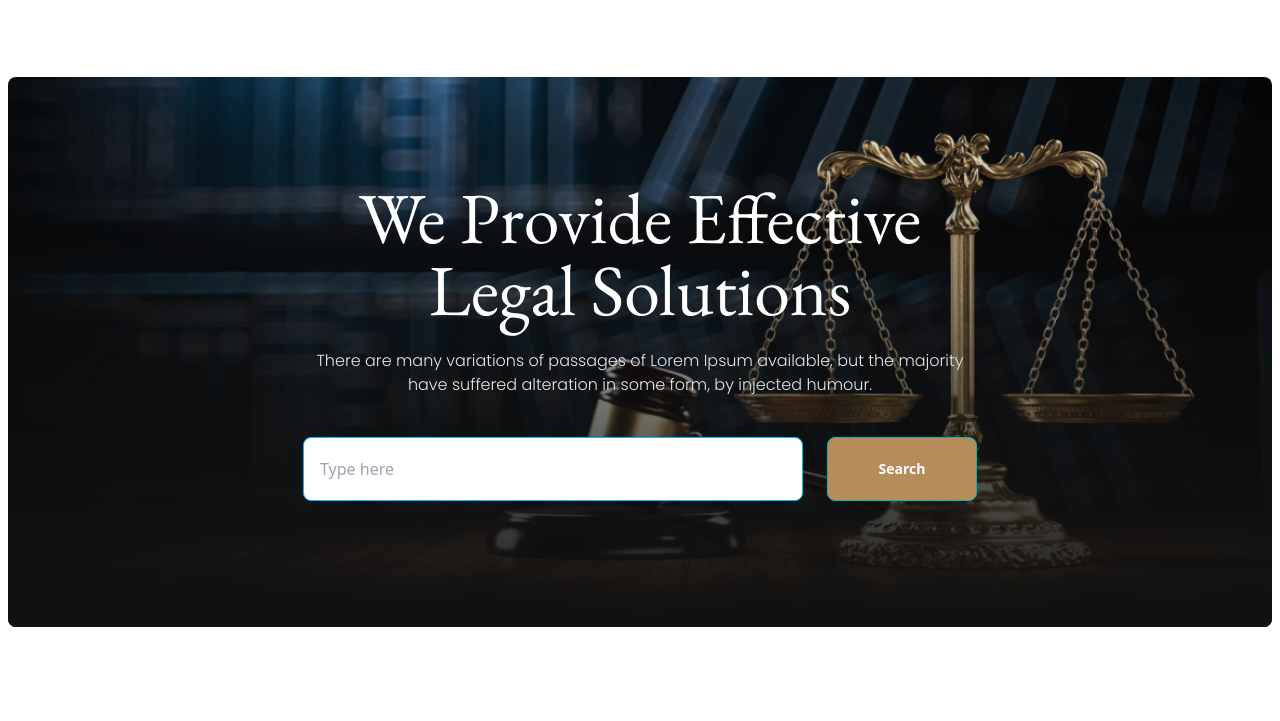
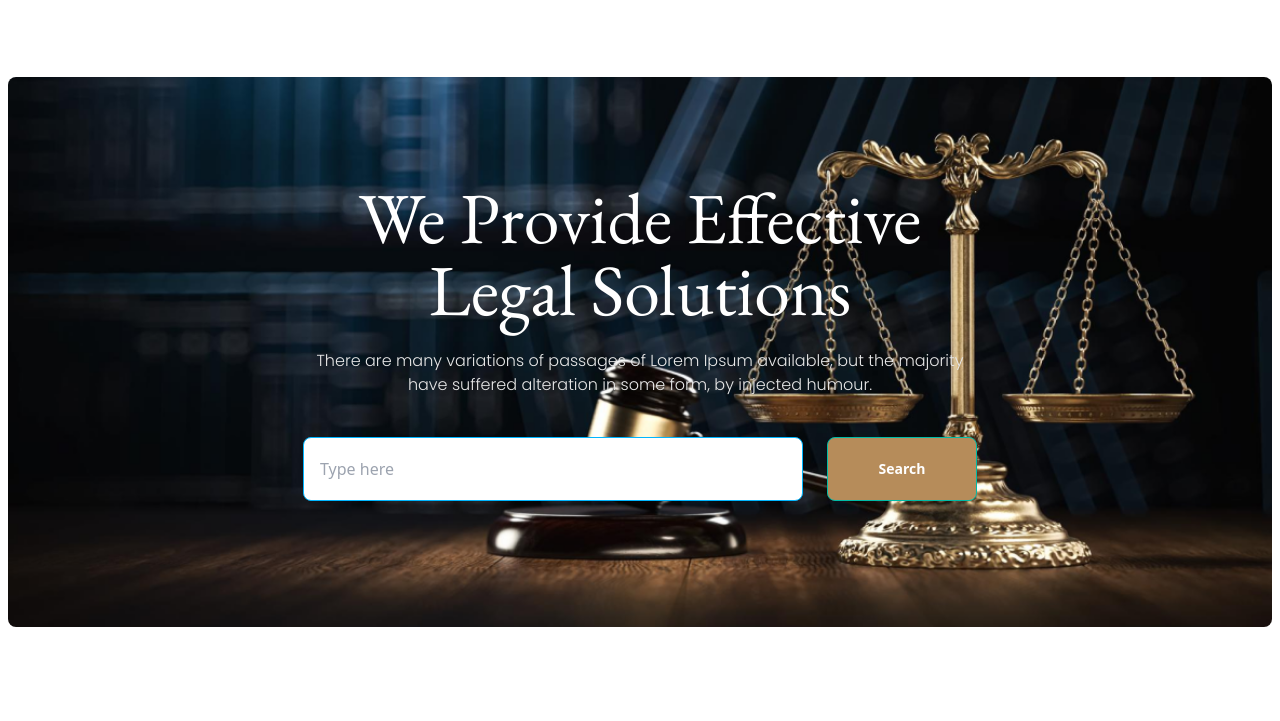
Before and after one commit to AHMEDTASRIFABDULLAH/Legal-Solutions, a plain HTML site: page index.html in a window 1280 px wide. Shown: the part 79-800 px from the top of the page. Drawn offline with nearby package versions, Linux system fonts and the light colour scheme.

Commit message:
image testing

```diff
--- a/index.html
+++ b/index.html
@@ -122,9 +122,7 @@
       <div
         class="mx-auto bg-[url('/images/banner.png')] text-center h-[550px] bg-center bg-cover bg-repeat mt-16 rounded-lg"
       >
-        <div
-          class="bg-gradient-to-t from-[#111111] to-[#11111100] h-full rounded-lg"
-        >
+        <div class="">
           <h1 class="text-4xl sm:text-7xl text-white taitle pt-[104px]">
             We Provide Effective <br />
             Legal Solutions
```
